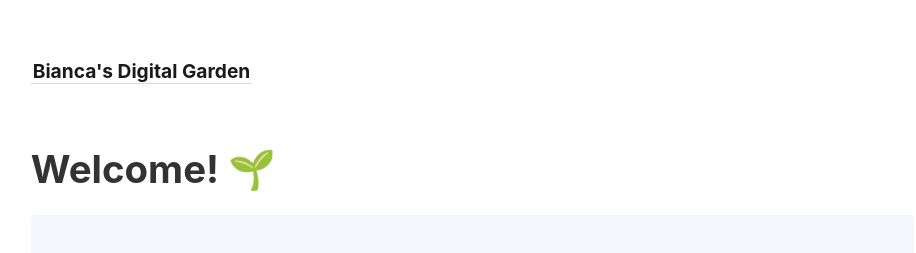
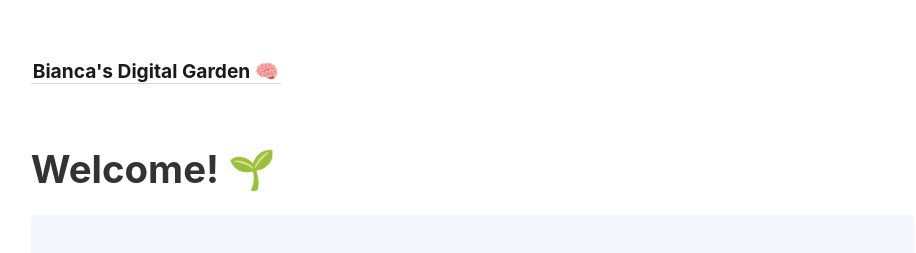
Before and after one commit to biancamika/digital-garden-template, a Jekyll site: the page built from _pages/index.md, in a window 1280 px wide. Shown: the top 253 px of the page, without its empty margins (46-962 px from the left). Built offline with Jekyll 4.4.1, drawn with Linux system fonts in a browser that asks for light colours.

```diff
--- a/_config.yml
+++ b/_config.yml
@@ -1,4 +1,4 @@
-title:               Bianca's Digital Garden
+title:               Bianca's Digital Garden 🧠
 include:             ['_pages']
 exclude:             ['_includes/notes_graph.json']
 # You may need to change the base URL depending on your deploy configuration.
```
